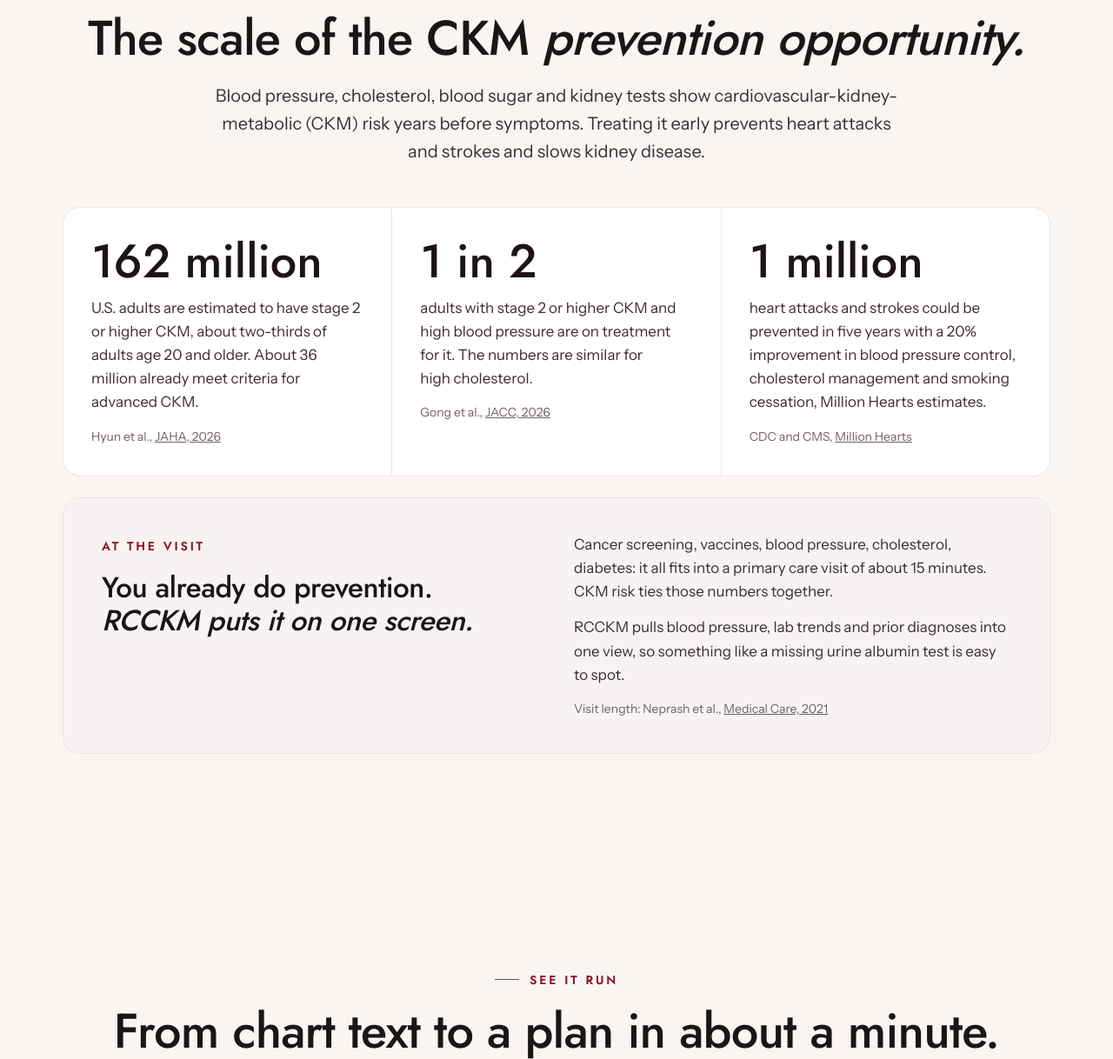
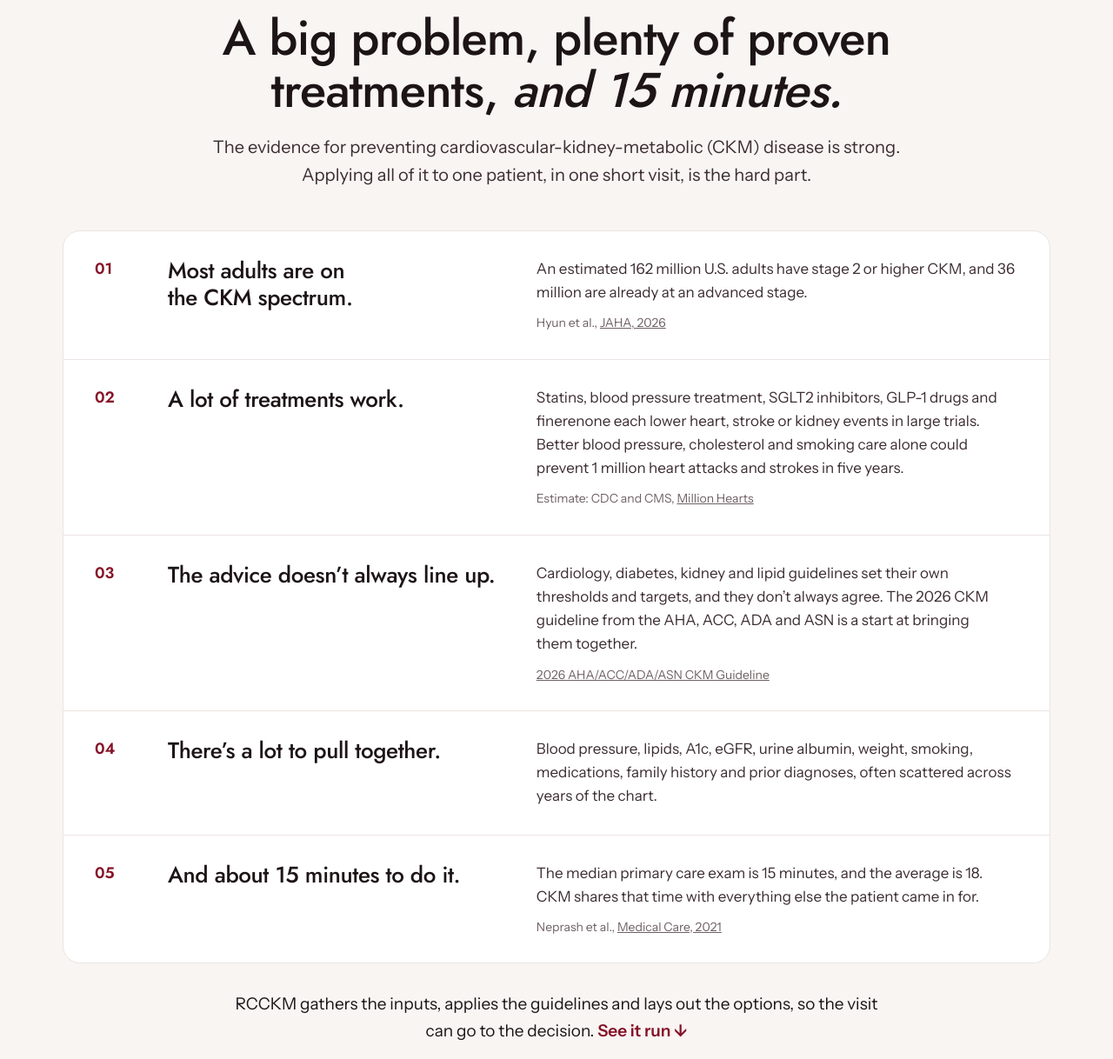
Before and after one commit to shereefelibiary-tech/riskcontinuum-landing, a plain HTML site: page index.html in a window 1280 px wide. Shown: the part 1233-2451 px from the top of the page at 87% size. Drawn offline with Linux system fonts and the light colour scheme; animation ran at ten frames a second.

Commit message:
Reframe the CKM section around the five challenges: scope, treatments, conflicting guidance, inputs and visit time
Co-Authored-By: Claude Opus 5.5 <noreply@anthropic.com>
Claude-Session: https://claude.ai/code/session_01NFVGWzsDg7C9rGwd6owCCm

```diff
--- a/index.html
+++ b/index.html
@@ -301,12 +301,15 @@
     .stat p { margin-top: 14px; font-size: 17px; color: var(--body); }
     .stat cite { display: block; margin-top: 14px; font-size: 14px; font-style: normal; color: var(--muted); }
     .stats-head { margin-bottom: 48px; }
-    .stats-routine { margin-top: 24px; display: grid; grid-template-columns: 1fr 1fr; gap: 40px; background: var(--surface-2); border: 1px solid var(--line); border-radius: var(--radius); padding: 40px 44px; }
-    .stats-routine-k { font-family: var(--display); font-size: 14px; font-weight: 600; letter-spacing: .2em; text-transform: uppercase; color: var(--accent); }
-    .stats-routine h3 { font-size: clamp(26px, 2.6vw, 34px); line-height: 1.15; margin: 14px 0 0; }
-    .stats-routine p { font-size: 17px; color: var(--body); }
-    .stats-routine p + p { margin-top: 14px; }
-    .stats-routine cite { display: block; margin-top: 14px; font-size: 14px; font-style: normal; color: var(--muted); }
+    .why-list { list-style: none; margin: 0; padding: 0; background: var(--surface); border: 1px solid var(--line); border-radius: var(--radius); }
+    .why-list li { display: grid; grid-template-columns: 56px minmax(0, 5fr) minmax(0, 7fr); gap: 28px; align-items: start; padding: 30px 36px; }
+    .why-list li + li { border-top: 1px solid var(--line); }
+    .why-n { font-family: var(--display); font-size: 18px; font-weight: 600; color: var(--accent); line-height: 1.5; }
+    .why-list h3 { font-size: 26px; line-height: 1.2; margin: 0; }
+    .why-list p { margin: 0; font-size: 17px; color: var(--body); }
+    .why-list cite { display: block; margin-top: 10px; font-size: 14px; font-style: normal; color: var(--muted); }
+    .why-close { margin: 32px auto 0; max-width: 60ch; text-align: center; font-size: 19px; color: var(--ink); }
+    .why-close a { color: var(--accent); font-weight: 600; text-decoration: none; white-space: nowrap; }
 
     /* TRAJECTORY */
     .traj { padding: 120px 0; border-top: 1px solid var(--line); }
@@ -711,7 +714,8 @@
       .cont.shown .tile.here, .demo-cont .tile.here { transform: none; }
       .walker, .cont-foot { display: none; }
       .stats-grid { grid-template-columns: 1fr; }
-      .stats-routine { grid-template-columns: 1fr; gap: 20px; padding: 28px 24px; }
+      .why-list li { grid-template-columns: 1fr; gap: 8px; padding: 24px 22px; }
+      .why-list h3 { font-size: 22px; }
       .traj, .plan, .sdm, .report, .demo, .founder, .cta { padding: 84px 0; }
       .who { padding: 20px 0 84px; }
       .founder-photo { max-width: 420px; margin: 0 auto; }
@@ -1056,37 +1060,51 @@
   <div class="wrap">
     <div class="stats-head center reveal">
       <span class="eyebrow">Why it matters</span>
-      <h2 class="h2" id="stats-h2">The scale of the CKM <em>prevention opportunity.</em></h2>
-      <p class="lede">Blood pressure, cholesterol, blood sugar and kidney tests show cardiovascular-kidney-metabolic (CKM) risk years before symptoms. Treating it early prevents heart attacks and strokes and slows kidney disease.</p>
-    </div>
-    <div class="stats-grid reveal">
-      <div class="stat">
-        <div class="stat-num">162 million</div>
-        <p>U.S. adults are estimated to have stage 2 or higher CKM, about two-thirds of adults age 20 and older. About 36 million already meet criteria for advanced CKM.</p>
-        <cite>Hyun et al., <a href="https://doi.org/10.1161/JAHA.126.053440" target="_blank" rel="noopener">JAHA, 2026</a></cite>
-      </div>
-      <div class="stat">
-        <div class="stat-num">1 in 2</div>
-        <p>adults with stage 2 or higher CKM and high blood pressure are on treatment for it. The numbers are similar for high cholesterol.</p>
-        <cite>Gong et al., <a href="https://doi.org/10.1016/j.jacc.2026.04.031" target="_blank" rel="noopener">JACC, 2026</a></cite>
-      </div>
-      <div class="stat">
-        <div class="stat-num">1 million</div>
-        <p>heart attacks and strokes could be prevented in five years with a 20% improvement in blood pressure control, cholesterol management and smoking cessation, Million Hearts estimates.</p>
-        <cite>CDC and CMS, <a href="https://millionhearts.hhs.gov/about-million-hearts/index.html" target="_blank" rel="noopener">Million Hearts</a></cite>
-      </div>
-    </div>
-    <div class="stats-routine reveal">
-      <div>
-        <span class="stats-routine-k">At the visit</span>
-        <h3>You already do prevention. <em>RCCKM puts it on one screen.</em></h3>
-      </div>
-      <div>
-        <p>Cancer screening, vaccines, blood pressure, cholesterol, diabetes: it all fits into a primary care visit of about 15 minutes. CKM risk ties those numbers together.</p>
-        <p>RCCKM pulls blood pressure, lab trends and prior diagnoses into one view, so something like a missing urine albumin test is easy to spot.</p>
-        <cite>Visit length: Neprash et al., <a href="https://pubmed.ncbi.nlm.nih.gov/33301282/" target="_blank" rel="noopener">Medical Care, 2021</a></cite>
-      </div>
-    </div>
+      <h2 class="h2" id="stats-h2">A big problem, plenty of proven treatments, <em>and 15 minutes.</em></h2>
+      <p class="lede">The evidence for preventing cardiovascular-kidney-metabolic (CKM) disease is strong. Applying all of it to one patient, in one short visit, is the hard part.</p>
+    </div>
+    <ol class="why-list reveal">
+      <li>
+        <span class="why-n">01</span>
+        <h3>Most adults are on the CKM spectrum.</h3>
+        <div>
+          <p>An estimated 162 million U.S. adults have stage 2 or higher CKM, and 36 million are already at an advanced stage.</p>
+          <cite>Hyun et al., <a href="https://doi.org/10.1161/JAHA.126.053440" target="_blank" rel="noopener">JAHA, 2026</a></cite>
+        </div>
+      </li>
+      <li>
+        <span class="why-n">02</span>
+        <h3>A lot of treatments work.</h3>
+        <div>
+          <p>Statins, blood pressure treatment, SGLT2 inhibitors, GLP-1 drugs and finerenone each lower heart, stroke or kidney events in large trials. Better blood pressure, cholesterol and smoking care alone could prevent 1 million heart attacks and strokes in five years.</p>
+          <cite>Estimate: CDC and CMS, <a href="https://millionhearts.hhs.gov/about-million-hearts/index.html" target="_blank" rel="noopener">Million Hearts</a></cite>
+        </div>
+      </li>
+      <li>
+        <span class="why-n">03</span>
+        <h3>The advice doesn&rsquo;t always line up.</h3>
+        <div>
+          <p>Cardiology, diabetes, kidney and lipid guidelines set their own thresholds and targets, and they don&rsquo;t always agree. The 2026 CKM guideline from the AHA, ACC, ADA and ASN is a start at bringing them together.</p>
+          <cite><a href="https://www.jacc.org/doi/10.1016/j.jacc.2026.03.056" target="_blank" rel="noopener">2026 AHA/ACC/ADA/ASN CKM Guideline</a></cite>
+        </div>
+      </li>
+      <li>
+        <span class="why-n">04</span>
+        <h3>There&rsquo;s a lot to pull together.</h3>
+        <div>
+          <p>Blood pressure, lipids, A1c, eGFR, urine albumin, weight, smoking, medications, family history and prior diagnoses, often scattered across years of the chart.</p>
+        </div>
+      </li>
+      <li>
+        <span class="why-n">05</span>
+        <h3>And about 15 minutes to do it.</h3>
+        <div>
+          <p>The median primary care exam is 15 minutes, and the average is 18. CKM shares that time with everything else the patient came in for.</p>
+          <cite>Neprash et al., <a href="https://pubmed.ncbi.nlm.nih.gov/33301282/" target="_blank" rel="noopener">Medical Care, 2021</a></cite>
+        </div>
+      </li>
+    </ol>
+    <p class="why-close reveal">RCCKM gathers the inputs, applies the guidelines and lays out the options, so the visit can go to the decision. <a href="#walkthrough">See it run&nbsp;&darr;</a></p>
   </div>
 </section>
 
```
